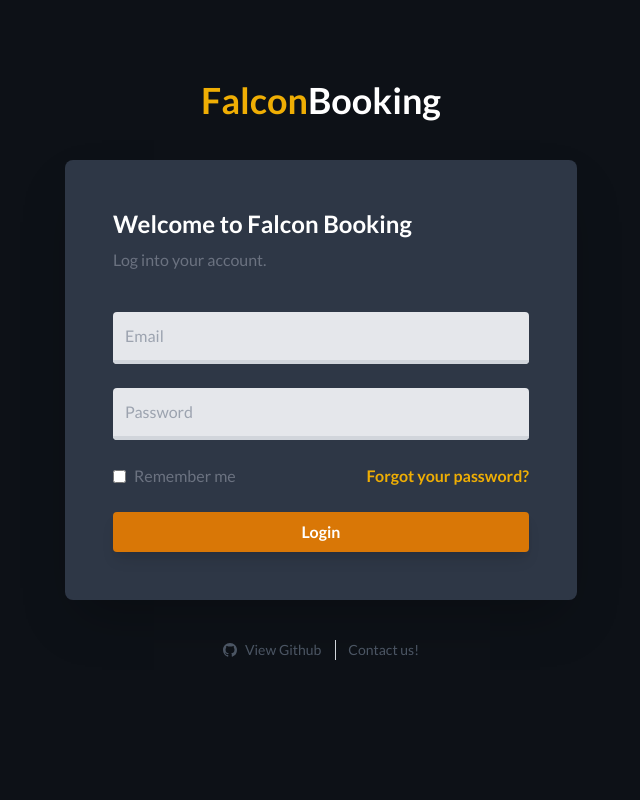
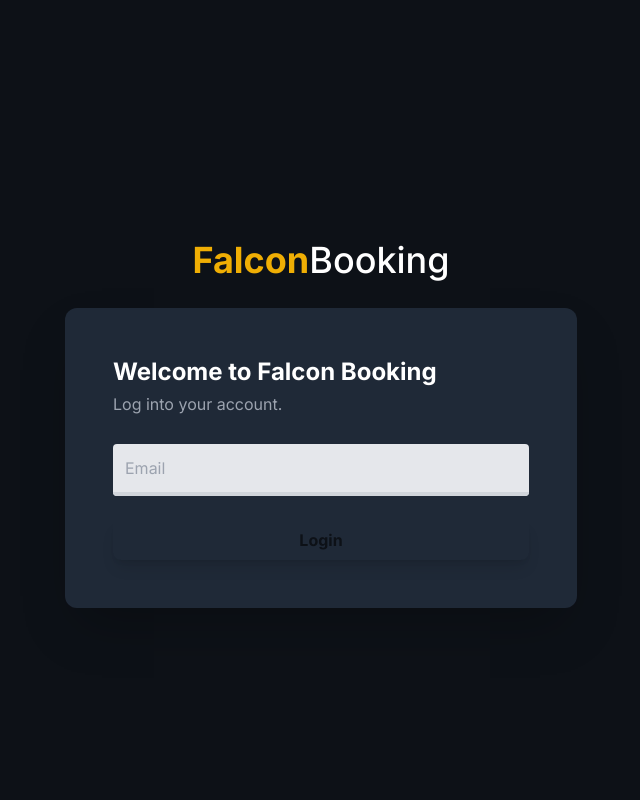
Before and after one commit to SMCS2026-SWAB/FalconBooking, a Python web app: template src/templates/login.html in a window 1280 px wide. Shown: the whole page, without its empty margins (319-959 px from the left). Run offline with Jinja, Linux system fonts and the light colour scheme; the template is opened without the code that fills it, so the values that code supplies are empty; some libraries are stand-ins or nearby versions.

Commit message:
save progress so far

```diff
--- a/src/templates/login.html
+++ b/src/templates/login.html
@@ -7,9 +7,11 @@
     <meta name="author" content="David Grzyb">
     <meta name="description" content="">
 
-    <link href="https://cdnjs.cloudflare.com/ajax/libs/tailwindcss/2.2.19/tailwind.min.css" rel="stylesheet">
-    <link href="https://fonts.googleapis.com/css2?family=Lato:wght@400;700&display=swap" rel="stylesheet">
-    <link href="https://unpkg.com/tailwindcss@^1.0/dist/tailwind.min.css" rel="stylesheet">
+
+    <script src="https://cdn.tailwindcss.com"></script>
+    <link rel="preconnect" href="https://fonts.googleapis.com">
+    <link rel="preconnect" href="https://fonts.gstatic.com" crossorigin>
+    <link href="https://fonts.googleapis.com/css2?family=Inter:wght@100..900&display=swap" rel="stylesheet">
     <style>
         .body-bg {
             background-color: #0d1117;
@@ -19,17 +21,17 @@
         }
     </style>
 </head>
-<body class="body-bg min-h-screen pt-12 md:pt-20 pb-6 px-2 md:px-0" style="font-family:'Lato',sans-serif;">
+<body class="body-bg mt-[20vh] pt-12 md:pt-20 pb-6 px-2 md:px-0" style="font-family:Inter;">
     <header class="max-w-lg mx-auto">
         <a href="/">
-            <h1 class="text-4xl font-bold text-center"><b style="color:rgba(239,174,4,255);">Falcon</b><span class="text-white">Booking</span></h1>
+            <h1 class="text-4xl font-medium text-center"><span class="text-[#efae04] font-bold">Falcon</span><span class="text-white">Booking</span></h1>
         </a>
     </header>
 
-    <main class="bg-white max-w-lg mx-auto p-8 md:p-12 my-10 rounded-lg shadow-2xl login-bg">
+    <main class="bg-gray-800 max-w-lg mx-auto p-8 md:p-12 my-7 rounded-xl shadow-2xl">
         <section>
             <h3 class="font-bold text-2xl text-white">Welcome to Falcon Booking</h3>
-            <p class="text-gray-500 pt-2">Log into your account.</p>
+            <p class="text-gray-400 mt-1">Log into your account.</p>
             {% with messages = get_flashed_messages(with_categories=true) %}
                 {% if messages %}
                     <ul>
@@ -41,36 +43,14 @@
             {% endwith %}
         </section>
 
-        <section class="mt-10">
+        <section class="mt-7">
             <form class="flex flex-col" method="POST" action="{{ url_for('login') }}">
                 <div class="mb-6 pt-3 rounded bg-gray-200">
                     <input type="text" placeholder="Email" id="email" name="email" class="bg-gray-200 rounded w-full text-gray-700 focus:outline-none border-b-4 border-gray-300 focus:border-yellow-600 transition duration-500 px-3 pb-3">
                 </div>
-                <div class="mb-6 pt-3 rounded bg-gray-200">
-                    <input type="password" placeholder="Password" id="password" name="password" class="bg-gray-200 rounded w-full text-gray-700 focus:outline-none border-b-4 border-gray-300 focus:border-yellow-600 transition duration-500 px-3 pb-3">
-                </div>
-                <div class="flex items-center justify-between mb-6">
-                    <label class="inline-flex items-center">
-                        <input type="checkbox" class="form-checkbox text-yellow-600">
-                        <span class="ml-2 text-gray-500">Remember me</span>
-                    </label>
-                    <span class="psw"><a href="{{ url_for('forgot_password') }}"><b style="color:rgba(239,174,4,255);">Forgot your password?</b></a></span>
-                </div>
-                <button class="bg-yellow-600 hover:bg-yellow-400 text-white font-bold py-2 rounded shadow-lg hover:shadow-xl transition duration-200" type="submit">Login</button>
+                <button class="bg-[{{ base['color'] }}] hover:bg-yellow-400 text-[#0d1117] font-bold py-2 rounded-lg shadow-lg hover:shadow-xl transition duration-200" type="submit">Login</button>
             </form>
         </section>
     </main>
-    <p class="mt-3 flex justify-center items-center text-center divide-x divide-gray-300 dark:divide-gray-700">
-        <a class="pr-3.5 inline-flex items-center gap-x-2 text-sm text-gray-600 decoration-2 hover:underline hover:text-yellow-600 dark:text-gray-500 dark:hover:text-gray-200" href="#" target="_blank">
-          <svg class="w-3.5 h-3.5" xmlns="http://www.w3.org/2000/svg" width="16" height="16" fill="currentColor" viewBox="0 0 16 16">
-            <path d="M8 0C3.58 0 0 3.58 0 8c0 3.54 2.29 6.53 5.47 7.59.4.07.55-.17.55-.38 0-.19-.01-.82-.01-1.49-2.01.37-2.53-.49-2.69-.94-.09-.23-.48-.94-.82-1.13-.28-.15-.68-.52-.01-.53.63-.01 1.08.58 1.23.82.72 1.21 1.87.87 2.33.66.07-.52.28-.87.51-1.07-1.78-.2-3.64-.89-3.64-3.95 0-.87.31-1.59.82-2.15-.08-.2-.36-1.02.08-2.12 0 0 .67-.21 2.2.82.64-.18 1.32-.27 2-.27.68 0 1.36.09 2 .27 1.53-1.04 2.2-.82 2.2-.82.44 1.1.16 1.92.08 2.12.51.56.82 1.27.82 2.15 0 3.07-1.87 3.75-3.65 3.95.29.25.54.73.54 1.48 0 1.07-.01 1.93-.01 2.2 0 .21.15.46.55.38A8.012 8.012 0 0 0 16 8c0-4.42-3.58-8-8-8z" />
-          </svg>
-          View Github
-        </a>
-        <a class="pl-3 inline-flex items-center gap-x-2 text-sm text-gray-600 decoration-2 hover:underline hover:text-yellow-600 dark:text-gray-500 dark:hover:text-gray-200" href="#">
-
-          Contact us!
-        </a>
-      </p>
 </body>
 </html>
```
Also changed, not shown: src/app.py (+35 -8 lines), src/templates/forgotYourPassword.html (+0 -12 lines).
